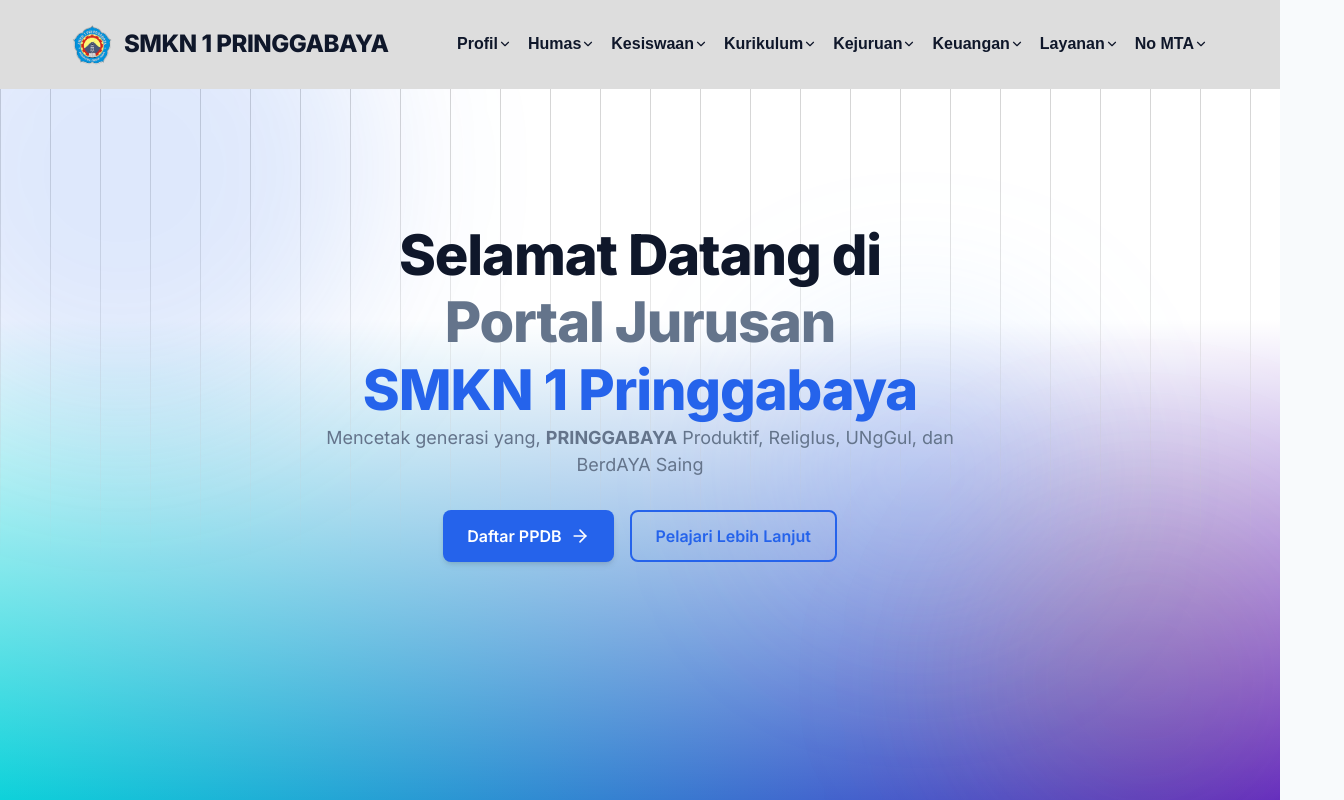
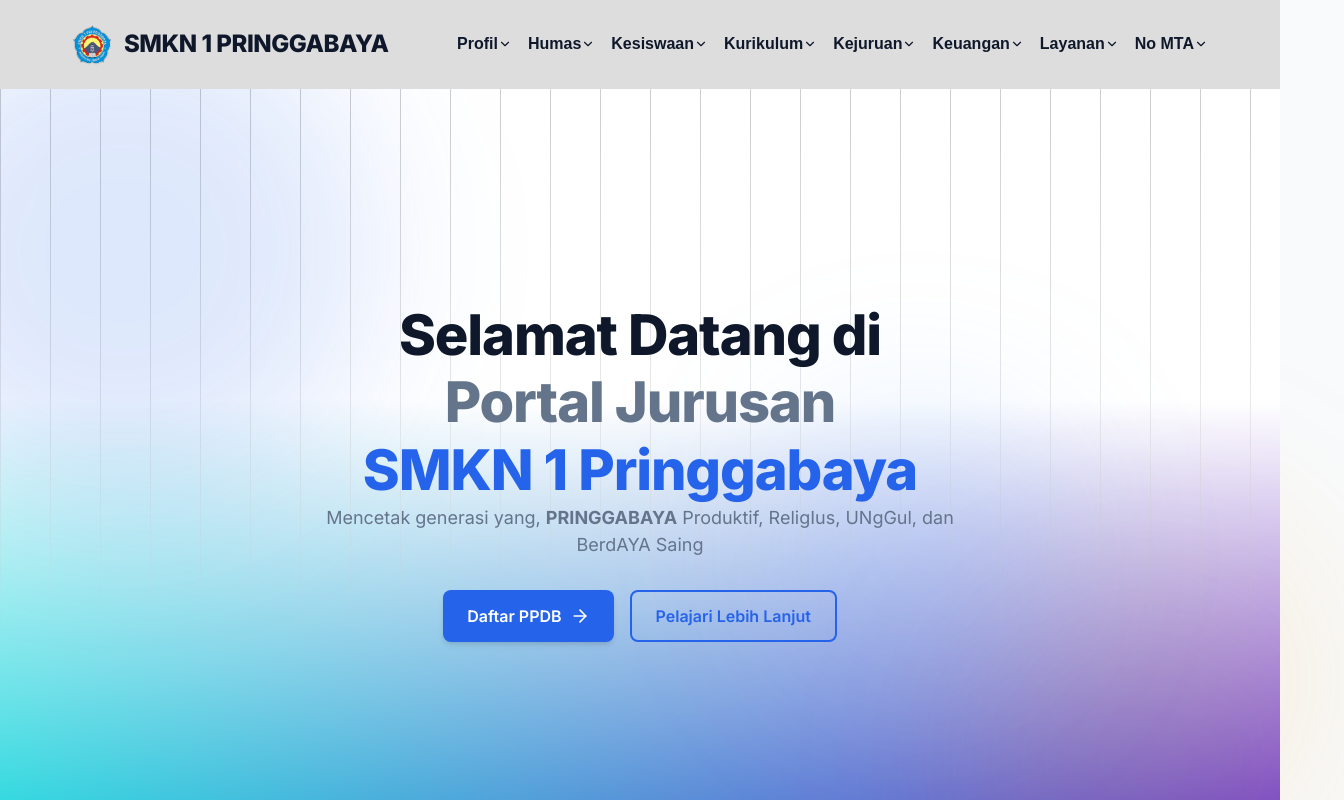
Before and after one commit to vanillavanila/front_end, a React (Vite) app: page / in a window 1280 px wide. Shown: the top 800 px of the page, 1344 px wide, since content can reach past the window. Built offline with nearby package versions, Linux system fonts and the light colour scheme.

Commit message:
fix: bug

```diff
--- a/src/App.css
+++ b/src/App.css
@@ -182,3 +182,94 @@
     border-right-color: var(--border);
   }
 }
+
+ /*  */
+ /*  */
+
+
+ .hero {
+  min-height: 100vh;
+  padding-top: 5rem; /* Account for navbar */
+  background: radial-gradient(circle at center, var(--bg-card) 0%, var(--bg-main) 100%);
+}
+
+.hero-bg-shape {
+  border-radius: 50%;
+  filter: blur(80px);
+  z-index: 0;
+}
+
+.shape-1 {
+  width: 500px;
+  height: 500px;
+  background-color: rgba(37, 99, 235, 0.15); /* Primary */
+  top: -10%;
+  left: -10%;
+}
+
+.shape-2 {
+  width: 400px;
+  height: 400px;
+  background-color: rgba(245, 158, 11, 0.1); /* Secondary */
+  bottom: -10%;
+  right: -5%;
+}
+
+.shape-3 {
+  width: 300px;
+  height: 300px;
+  background-color: rgba(96, 165, 250, 0.15); /* Primary Light */
+  top: 40%;
+  left: 60%;
+}
+
+.max-w-2xl {
+  max-width: 42rem;
+}
+
+.mx-auto {
+  margin-left: auto;
+  margin-right: auto;
+}
+
+.block {
+  display: block;
+}
+
+.ml-2 {
+  margin-left: 0.5rem;
+}
+
+/* From Uiverse.io by kencode7 */
+.page {
+  width: 100%;
+  height: 100%;
+  background: linear-gradient(
+      to bottom,
+      #fff 0%,
+      #fff 40%,
+      rgba(255, 255, 255, 0) 100%
+    ),
+    linear-gradient(to right, #0ed2da, #5f29c7);
+  position: relative;
+  overflow: hidden;
+}
+
+.page::before {
+  content: "";
+  position: absolute;
+  inset: 0;
+  background-image: linear-gradient(90deg, #ccc 1px, transparent 1px);
+  background-size: 50px 100%;
+  pointer-events: none;
+  mask-image: linear-gradient(
+    to bottom,
+    rgba(0, 0, 0, 1) 0%,
+    rgba(0, 0, 0, 0) 70%
+  );
+  -webkit-mask-image: linear-gradient(
+    to bottom,
+    rgba(0, 0, 0, 1) 0%,
+    rgba(0, 0, 0, 0) 70%
+  );
+}
--- a/src/App.jsx
+++ b/src/App.jsx
@@ -16,10 +16,13 @@ function App() {
   }, []);
 
   return (
-    <div className="app-wrapper">
+    <div className="app-wrapper hero">
       <Router>
 
         <main>
+      <div className="absolute hero-bg-shape shape-1"></div>
+      <div className="absolute hero-bg-shape shape-2"></div>
+      <div className="absolute hero-bg-shape shape-3"></div>
         <Navbar />
           <Routes>
             {/* Halaman Home */}
```
